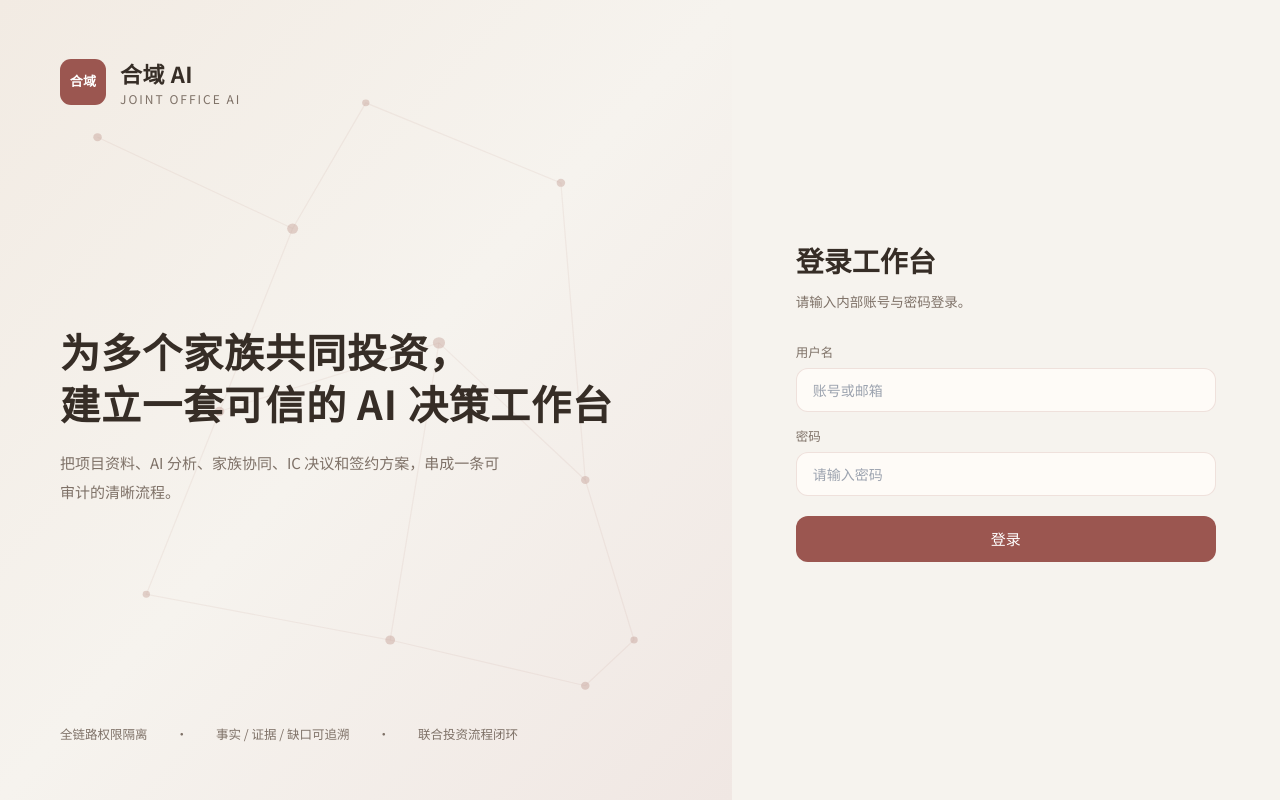
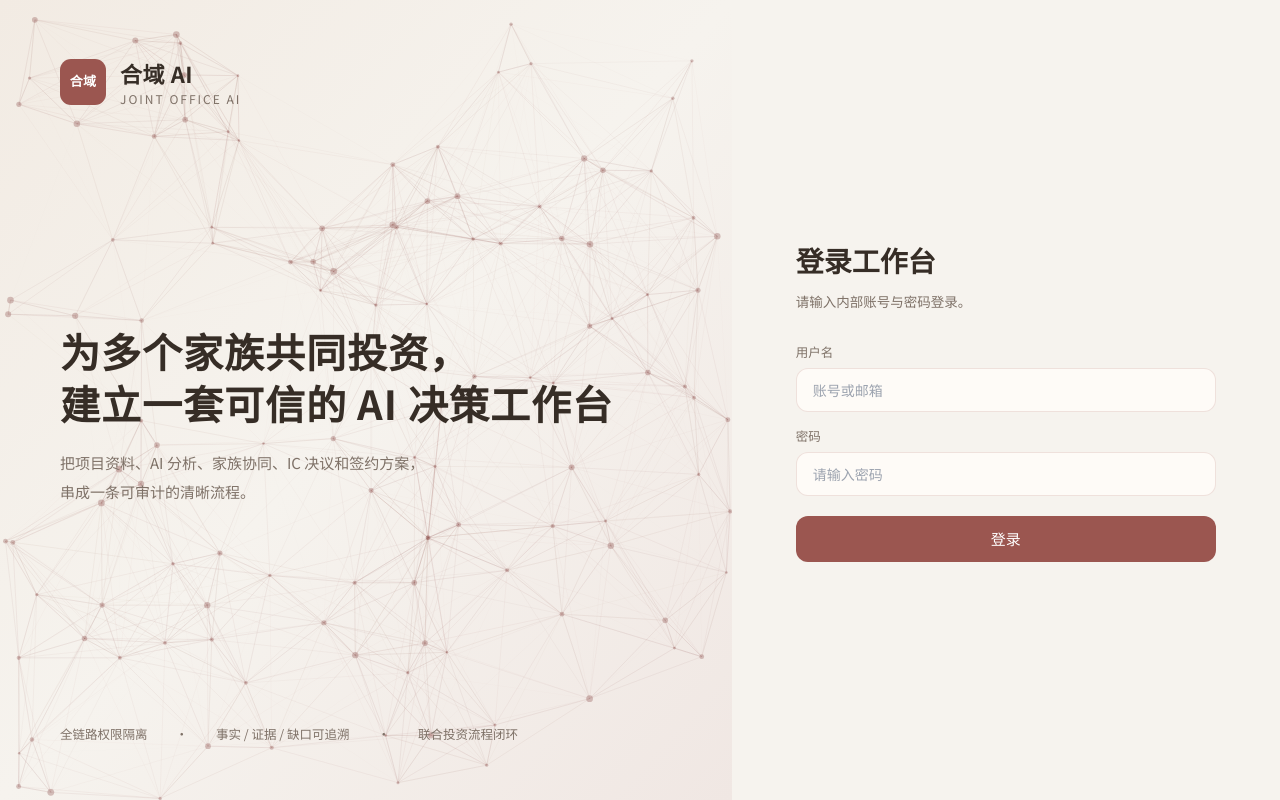
Before and after one commit to fangjg16/heyu, a React (Vite) app: page /app/login in a window 1280 px wide. Built offline with nearby package versions, Linux system fonts and the light colour scheme; no server answers.

Commit message:
fix: 登录页恢复动态粒子背景，副文案逗号后换行
左侧原先是一张静态网点 SVG，粒子画布组件从未接入。现接到左栏并按容器尺寸绘制；副标题在「签约方案，」后换行。

Co-authored-by: fangjg16 <fangjg16@users.noreply.github.com>

```diff
--- a/src/components/login/LoginParticleCanvas.tsx
+++ b/src/components/login/LoginParticleCanvas.tsx
@@ -60,9 +60,15 @@ export function LoginParticleCanvas({ className }: Props) {
     let raf = 0;
 
     function resize() {
-      dpr = window.devicePixelRatio || 1;
-      width = window.innerWidth;
-      height = window.innerHeight;
+      const parent = canvas.parentElement;
+      const nextDpr = Math.min(window.devicePixelRatio || 1, 2);
+      const nextWidth = parent?.clientWidth || canvas.clientWidth || 0;
+      const nextHeight = parent?.clientHeight || canvas.clientHeight || 0;
+      if (nextWidth < 1 || nextHeight < 1) return;
+      if (nextWidth === width && nextHeight === height && nextDpr === dpr) return;
+      dpr = nextDpr;
+      width = nextWidth;
+      height = nextHeight;
       canvas.width = width * dpr;
       canvas.height = height * dpr;
       canvas.style.width = `${width}px`;
@@ -138,7 +144,11 @@ export function LoginParticleCanvas({ className }: Props) {
     }
 
     const onMouseMove = (e: MouseEvent) => {
-      mouseRef.current = { x: e.clientX, y: e.clientY };
+      const rect = canvas.getBoundingClientRect();
+      mouseRef.current = {
+        x: e.clientX - rect.left,
+        y: e.clientY - rect.top,
+      };
     };
 
     const onMouseLeave = () => {
@@ -148,12 +158,20 @@ export function LoginParticleCanvas({ className }: Props) {
     resize();
     frame();
 
+    const parent = canvas.parentElement;
+    const observer =
+      parent && typeof ResizeObserver !== "undefined"
+        ? new ResizeObserver(() => resize())
+        : null;
+    observer?.observe(parent!);
+
     window.addEventListener("resize", resize);
     window.addEventListener("mousemove", onMouseMove);
     document.documentElement.addEventListener("mouseleave", onMouseLeave);
 
     return () => {
       cancelAnimationFrame(raf);
+      observer?.disconnect();
       window.removeEventListener("resize", resize);
       window.removeEventListener("mousemove", onMouseMove);
       document.documentElement.removeEventListener("mouseleave", onMouseLeave);
--- a/src/pages/workspace/Login.tsx
+++ b/src/pages/workspace/Login.tsx
@@ -1,5 +1,6 @@
 import { useEffect, useState, type FormEvent } from "react";
 import { Link, useNavigate, useSearchParams } from "react-router-dom";
+import { LoginParticleCanvas } from "@/components/login/LoginParticleCanvas";
 import { loginWithPassword, fetchWorkspaceUsersDirectory } from "@/lib/api-auth";
 import { loadSessionToken, loadSessionUserId } from "@/workspace/session";
 
@@ -55,32 +56,7 @@ export default function Login() {
       <div className="flex min-h-0 flex-1">
         {/* Left brand panel */}
         <div className="relative hidden flex-[1.1] flex-col justify-between overflow-hidden bg-gradient-to-br from-[#F2EBE3] via-[#F6F3EE] to-[#F0E7E3] px-[60px] py-14 lg:flex">
-          <svg
-            viewBox="0 0 600 700"
-            preserveAspectRatio="none"
-            className="pointer-events-none absolute inset-0 h-full w-full opacity-50"
-            aria-hidden
-          >
-            <g stroke="rgba(160,99,88,0.16)" strokeWidth="1" fill="none">
-              <path d="M80 120 L240 200 L180 360 L360 300 L480 420" />
-              <path d="M240 200 L300 90 L460 160 L480 420 L520 560" />
-              <path d="M180 360 L120 520 L320 560 L360 300" />
-              <path d="M320 560 L480 600 L520 560" />
-            </g>
-            <g fill="rgba(160,99,88,0.5)">
-              <circle cx="80" cy="120" r="3.5" />
-              <circle cx="240" cy="200" r="4.5" />
-              <circle cx="300" cy="90" r="3" />
-              <circle cx="460" cy="160" r="3.5" />
-              <circle cx="180" cy="360" r="4" />
-              <circle cx="360" cy="300" r="5" />
-              <circle cx="480" cy="420" r="3.5" />
-              <circle cx="120" cy="520" r="3" />
-              <circle cx="320" cy="560" r="4" />
-              <circle cx="520" cy="560" r="3" />
-              <circle cx="480" cy="600" r="3.5" />
-            </g>
-          </svg>
+          <LoginParticleCanvas className="absolute inset-0 h-full w-full" />
 
           <div className="relative flex items-center gap-3.5">
             <Link
@@ -106,7 +82,9 @@ export default function Login() {
               建立一套可信的 AI 决策工作台
             </div>
             <div className="mt-5 max-w-[440px] text-[15px] leading-[1.9] text-[hsl(var(--warm-charcoal-muted))]">
-              把项目资料、AI 分析、家族协同、IC 决议和签约方案，串成一条可审计的清晰流程。
+              把项目资料、AI 分析、家族协同、IC 决议和签约方案，
+              <br />
+              串成一条可审计的清晰流程。
             </div>
           </div>
 
```
